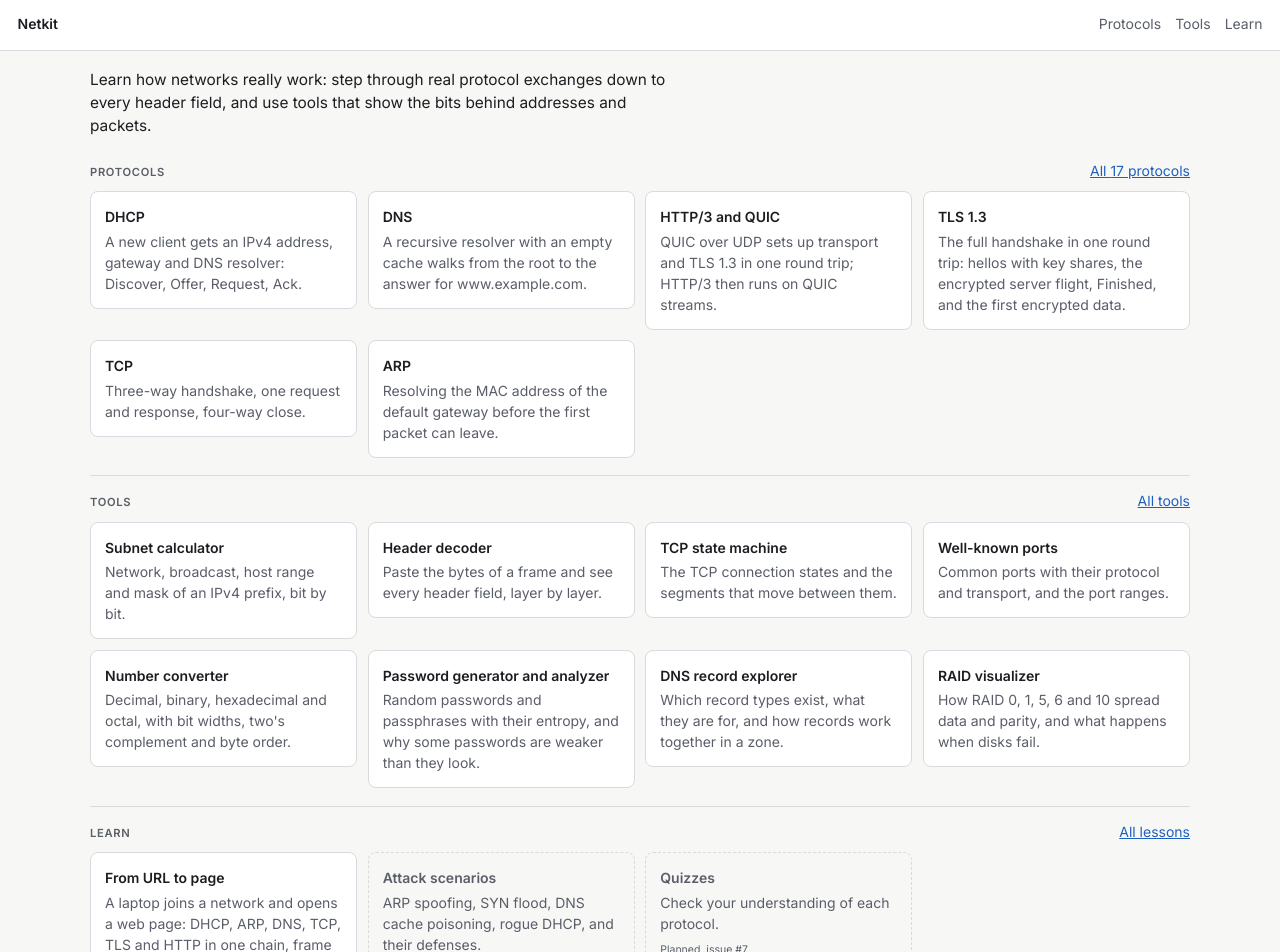
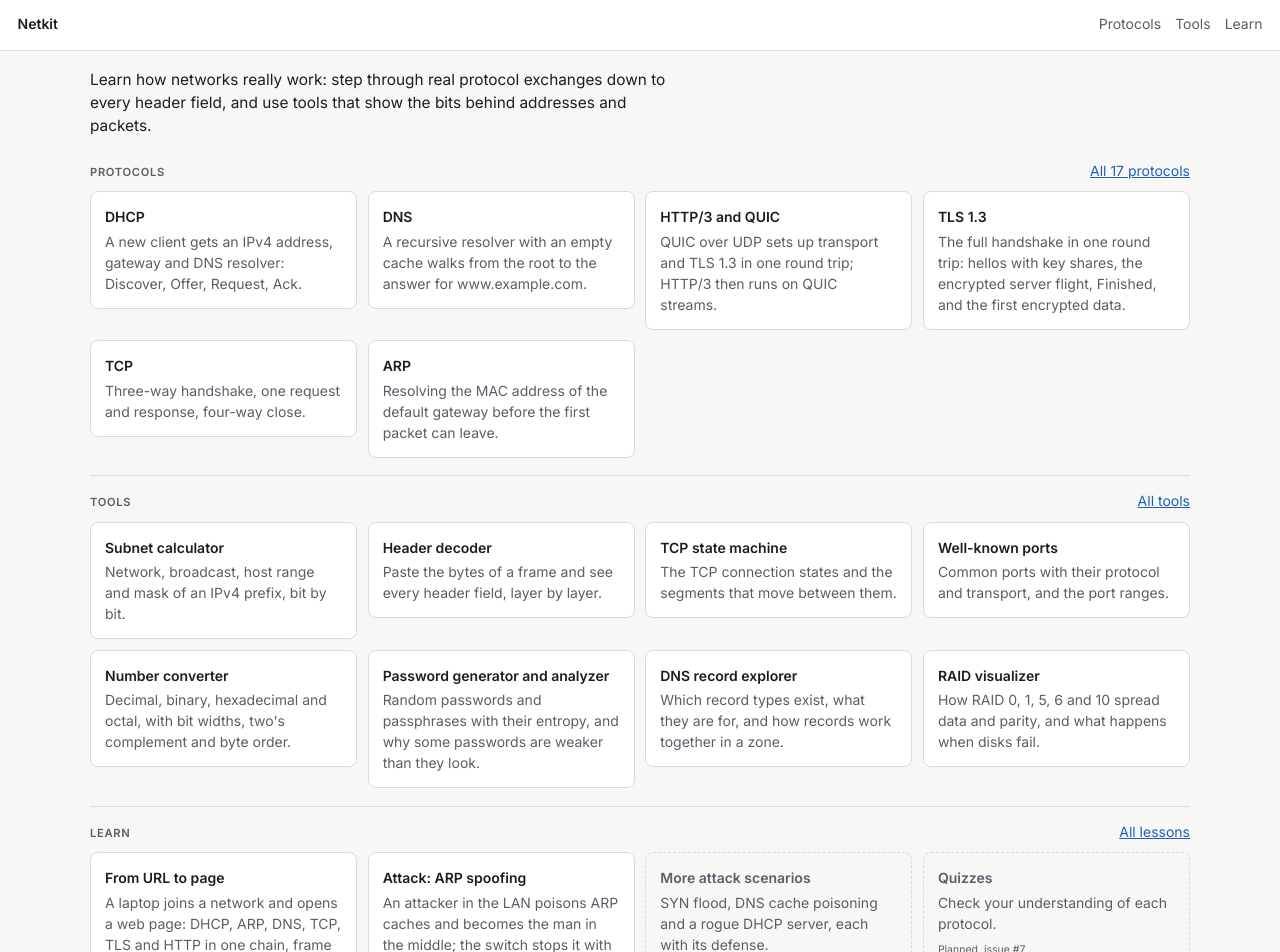
Before and after one commit to osk4r8088/itacad, a React (Vite) app: page / in a window 1280 px wide. Shown: the top 952 px of the page. Built offline with nearby package versions, Linux system fonts and the light colour scheme.

Commit message:
List the ARP spoofing lesson and document attack scenarios

```diff
--- a/src/learn/registry.ts
+++ b/src/learn/registry.ts
@@ -11,9 +11,17 @@ export const LESSONS: HubEntry[] = [
     exchange: () => import('./url-to-page/exchange').then((m) => m.urlToPageExchange),
   },
   {
+    id: 'arp-spoofing',
+    title: 'Attack: ARP spoofing',
+    summary: 'An attacker in the LAN poisons ARP caches and becomes the man in the middle; the switch stops it with Dynamic ARP Inspection.',
+    status: 'ready',
+    issue: 8,
+    exchange: () => import('./arp-spoofing/exchange').then((m) => m.arpSpoofingExchange),
+  },
+  {
     id: 'attacks',
-    title: 'Attack scenarios',
-    summary: 'ARP spoofing, SYN flood, DNS cache poisoning, rogue DHCP, and their defenses.',
+    title: 'More attack scenarios',
+    summary: 'SYN flood, DNS cache poisoning and a rogue DHCP server, each with its defense.',
     status: 'planned',
     issue: 8,
   },
```
Also changed, not shown: 1 other file (tests, documents, lock files or other folders).
